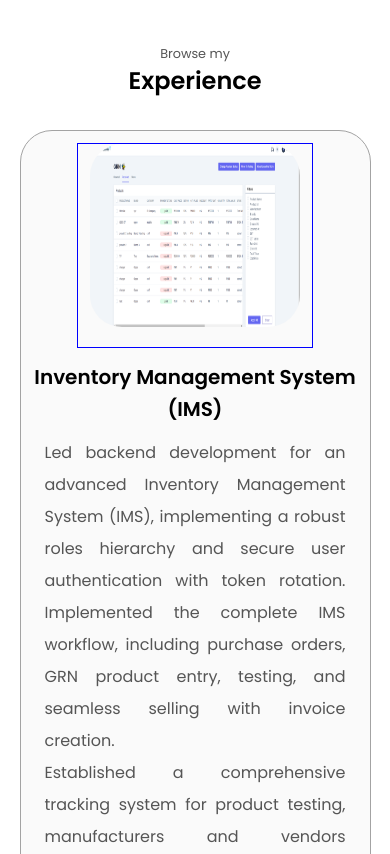
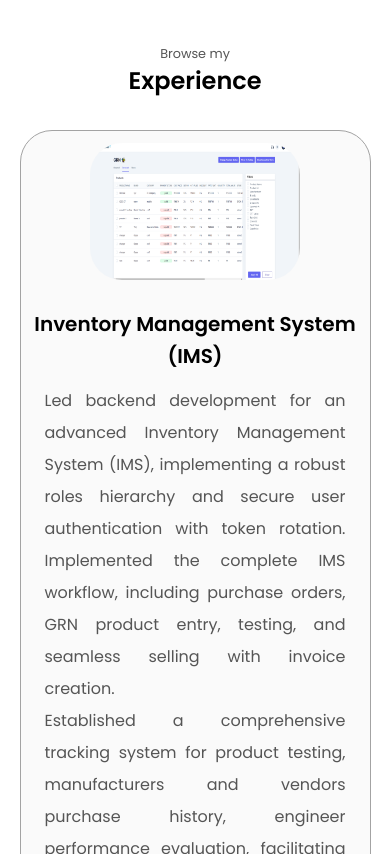
Before and after one commit to Riyaptl/Portfolio, a plain HTML site: page index.html in a window 390 px wide. Shown: the part 4270-5124 px from the top of the page. Drawn offline with Linux system fonts and the light colour scheme.

Commit message:
fix. images style in mobile view

```diff
--- a/mediaQueries.css
+++ b/mediaQueries.css
@@ -235,6 +235,7 @@
   }
   .experience-img{
     width: 60vw;
+    height: 18vh;
   }
   .experience-details-container{
     align-items: flex-start;
--- a/style.css
+++ b/style.css
@@ -409,7 +409,7 @@ section {
   width: 100%;
   height: auto;
   height: 30vh;
-  border: 1px solid blue;
+  /* border: 1px solid blue; */
 }
 
 .article-container {
```
